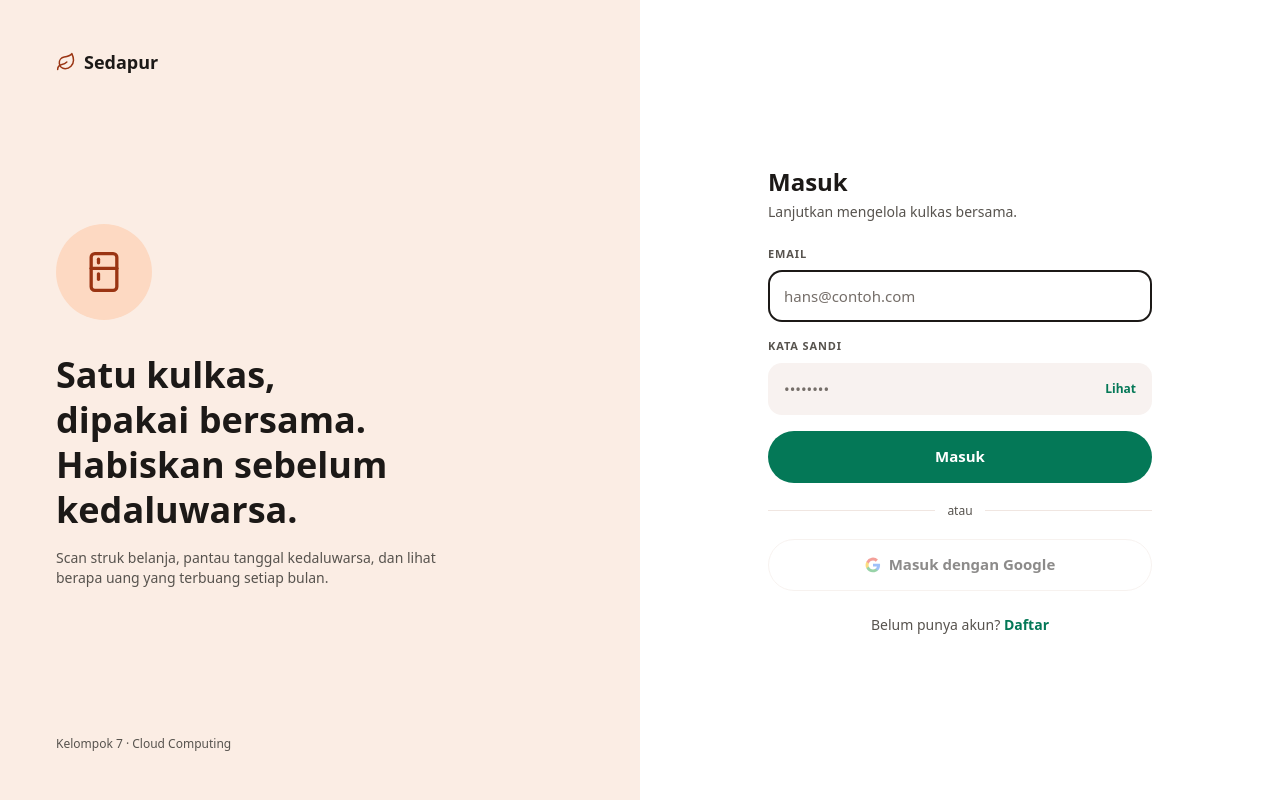
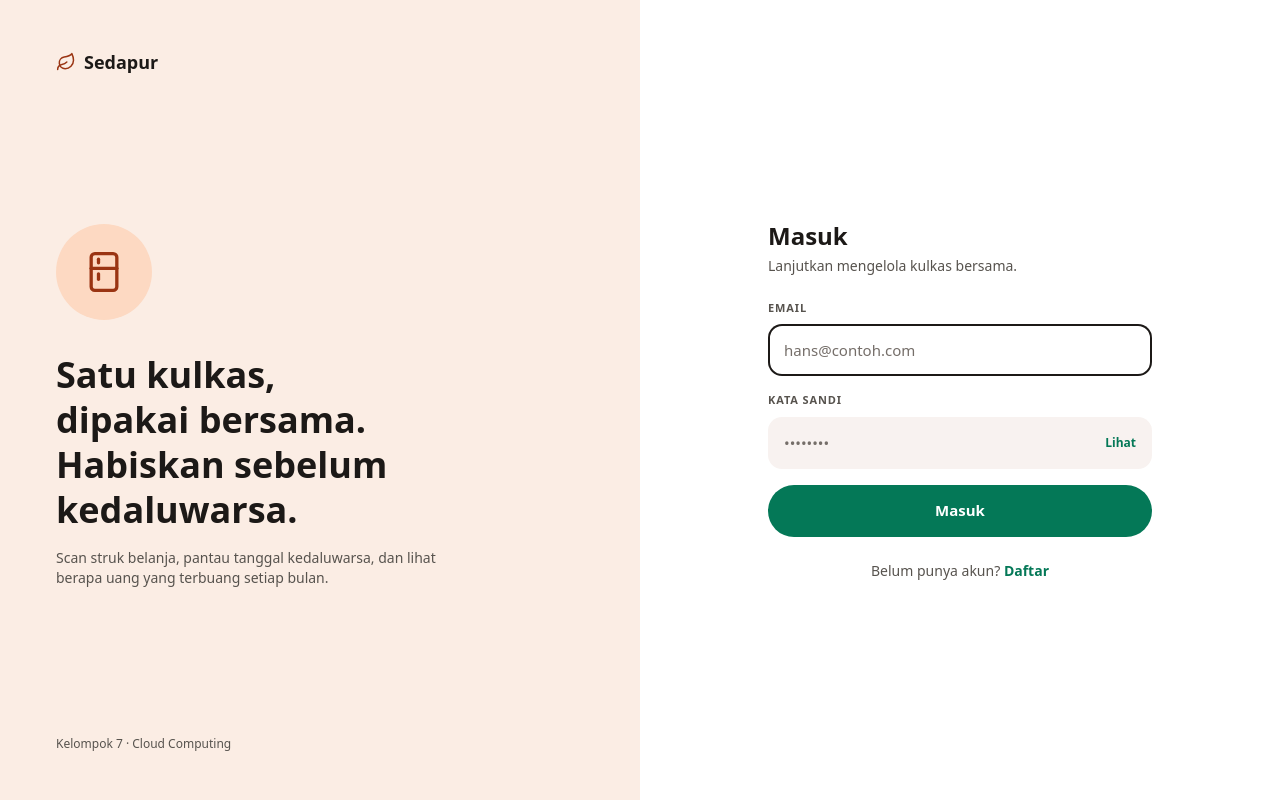
Before and after one commit to JoelC-code/sedapur, a Laravel app: page /masuk in a window 1280 px wide. Run offline with Laravel 12, Linux system fonts and the light colour scheme; style sheets or scripts are compiled from the project's sources; some web fonts are replaced.

Commit message:
chore: remove unused Google login buttons from auth pages

```diff
--- a/resources/views/auth/login.blade.php
+++ b/resources/views/auth/login.blade.php
@@ -25,9 +25,5 @@
         <button class="btn-primary w-full">Masuk</button>
     </form>
 
-    <div class="my-5 flex items-center gap-3 text-xs text-muted"><span class="h-px flex-1 bg-sand-dark"></span>atau<span class="h-px flex-1 bg-sand-dark"></span></div>
-
-    <button type="button" class="btn-ghost w-full opacity-60" disabled title="Login Google menyusul"><x-icon name="google" class="size-4" /> Masuk dengan Google</button>
-
     <p class="mt-6 text-center text-sm text-muted">Belum punya akun? <a href="{{ route('register') }}" class="font-semibold text-brand">Daftar</a></p>
 </x-layouts.guest>
--- a/resources/views/auth/register.blade.php
+++ b/resources/views/auth/register.blade.php
@@ -33,7 +33,5 @@
         <button class="btn-primary w-full">Daftar</button>
     </form>
 
-    <button type="button" class="btn-ghost mt-3 w-full opacity-60" disabled title="Daftar dengan Google menyusul"><x-icon name="google" class="size-4" /> Daftar dengan Google</button>
-
     <p class="mt-6 text-center text-sm text-muted">Sudah punya akun? <a href="{{ route('login') }}" class="font-semibold text-brand">Masuk</a></p>
 </x-layouts.guest>
```
